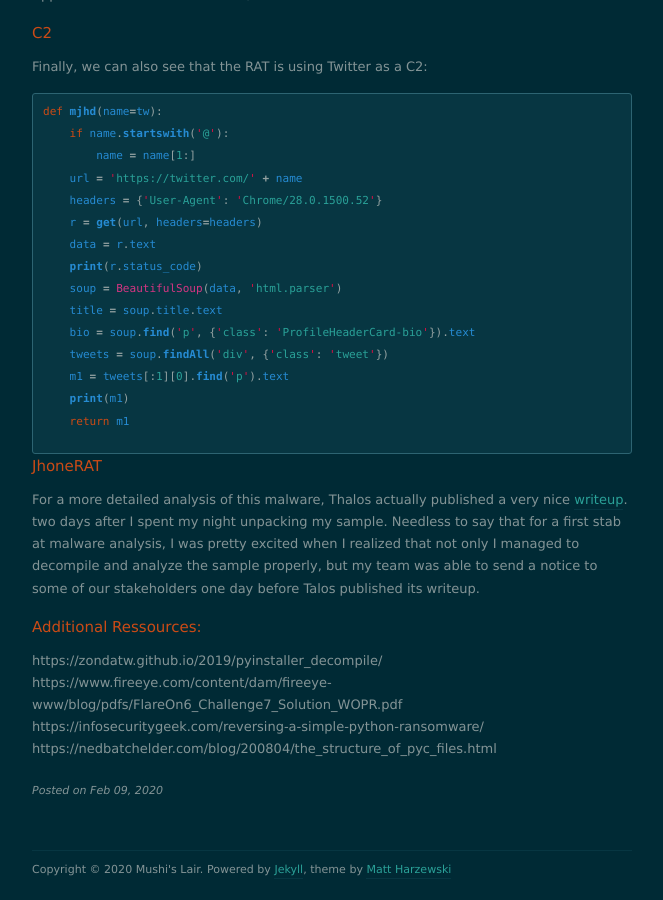
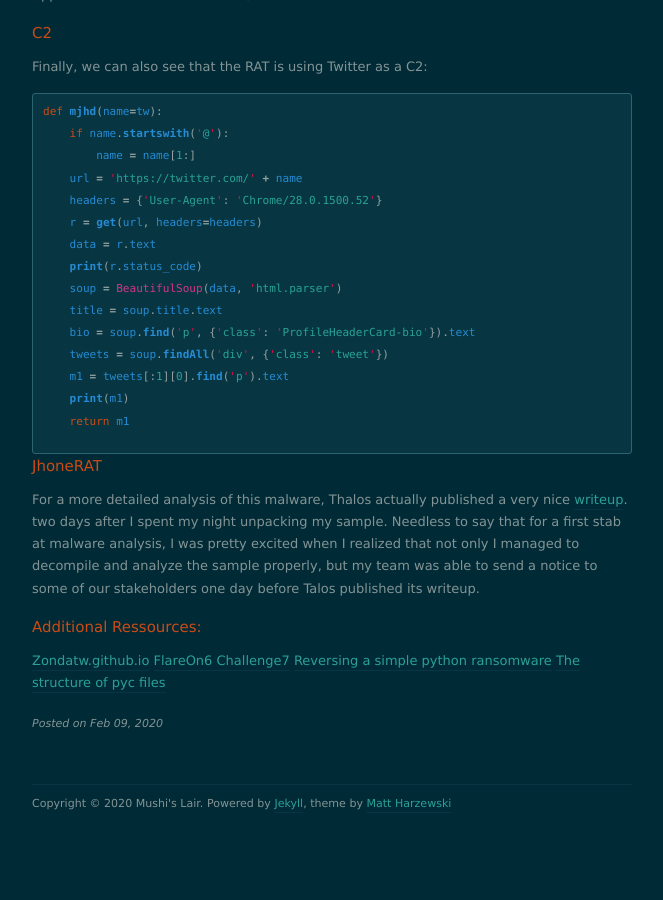
Before and after one commit to Mushi-mushi/mushi-mushi.github.io, a Jekyll site: the page built from _posts/2020-02-09-a-new-foe-has-appeared.markdown, in a window 1280 px wide and 900 px high, scrolled down 6576 px. Shown: the whole window, without its empty margins (308-971 px from the left). Built offline with Jekyll 4.4.1, drawn with Linux system fonts in a browser that asks for light colours; nearby versions of some CDN libraries; comment, search, counter and statistics services are not loaded; after the commit the page ends 7410 px from its top, so only the background shows below that; some of the changed lines change nothing that is shown.

Commit message:
Update 2020-02-09-a-new-foe-has-appeared.markdown

```diff
--- a/_posts/2020-02-09-a-new-foe-has-appeared.markdown
+++ b/_posts/2020-02-09-a-new-foe-has-appeared.markdown
@@ -199,10 +199,10 @@
 
 Additional Ressources:
 ----------------------
-https://zondatw.github.io/2019/pyinstaller_decompile/
-https://www.fireeye.com/content/dam/fireeye-www/blog/pdfs/FlareOn6_Challenge7_Solution_WOPR.pdf
-https://infosecuritygeek.com/reversing-a-simple-python-ransomware/
-https://nedbatchelder.com/blog/200804/the_structure_of_pyc_files.html
+[Zondatw.github.io](https://zondatw.github.io/2019/pyinstaller_decompile/)
+[FlareOn6 Challenge7](https://www.fireeye.com/content/dam/fireeye-www/blog/pdfs/FlareOn6_Challenge7_Solution_WOPR.pdf)
+[Reversing a simple python ransomware](https://infosecuritygeek.com/reversing-a-simple-python-ransomware/)
+[The structure of pyc files](https://nedbatchelder.com/blog/200804/the_structure_of_pyc_files.html)
 
 [link1]:https://infosecuritygeek.com/reversing-a-simple-python-ransomware/
 [link2]:https://app.any.run/tasks/1d7567d9-0eac-4944-ba38-4894fdfe1c2f/
```
